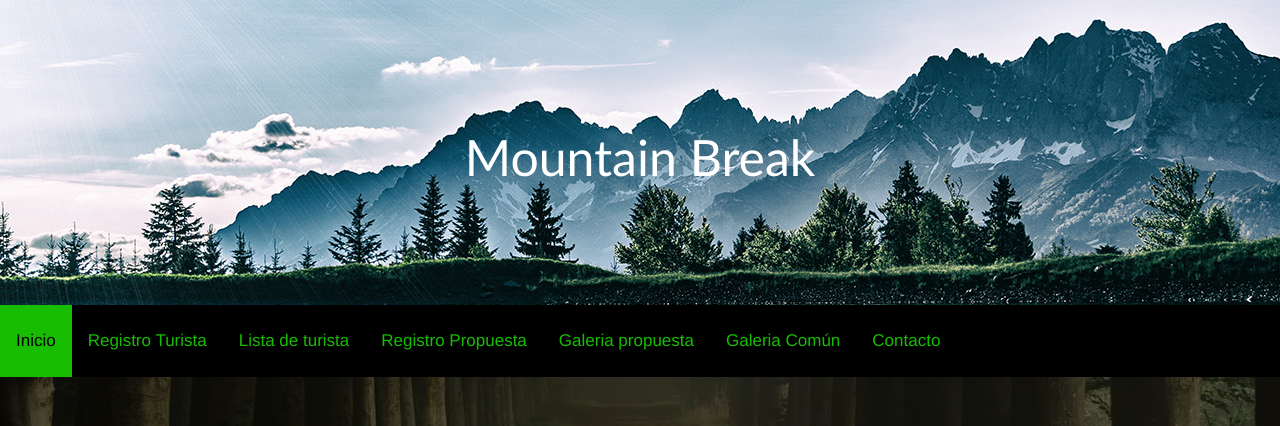
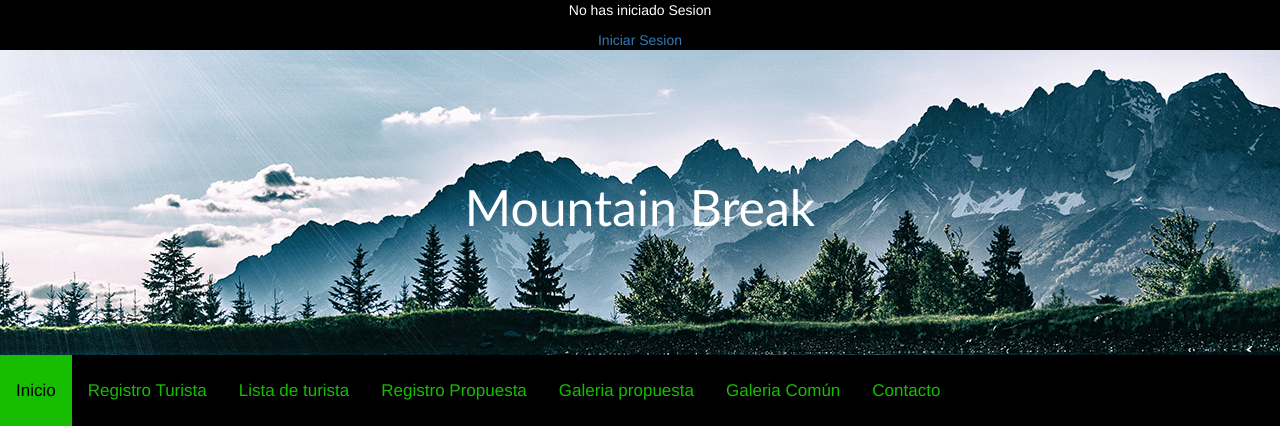
Before and after one commit to aguileralabra/mountainer, a Django app: page /galeria in a window 1280 px wide. Shown: the top 426 px of the page. Run offline with Django 3.2, Linux system fonts and the light colour scheme; some libraries are stand-ins or nearby versions.

Commit message:
avance iniciar sesion

```diff
--- a/mountainer/mysite/mountain/static/css/turistalista.css
+++ b/mountainer/mysite/mountain/static/css/turistalista.css
@@ -76,6 +76,12 @@ text-align: center;
 /*------------------------------
 
 */
+#vistasesion{
+    background-color: black;
+    color:white;
+    text-align: center;
+}
+
 
 
 .container{
--- a/mountainer/mysite/mountain/templates/base_generic.html
+++ b/mountainer/mysite/mountain/templates/base_generic.html
@@ -60,6 +60,15 @@
 			</script>
 	</head>
 	<body>
+	<div id="vistasesion">
+	{% if user.is_authenticated %}
+	<div style="text-align:center">Hola {{ user.username }} Bienvenido</div>
+	<p><a href="{% url 'logout' %}">Cerrar Sesion</a></p>
+	{% else %}
+	<p>No has iniciado Sesion</p>
+	<a href="{% url 'login' %}">Iniciar Sesion</a>
+	{% endif %}
+	</div>
 		<header>
 			<h1> Mountain Break</h1>
         </header>
--- a/mountainer/mysite/mountain/urls.py
+++ b/mountainer/mysite/mountain/urls.py
@@ -1,8 +1,9 @@
-from django.urls import path
+from django.urls import path, include
 from . import views
 
 urlpatterns = [
     path('', views.index, name='index'),
+    path('accounts/', include('django.contrib.auth.urls')),
     path('FormularioTurist',views.crearTurist,name='FormularioTurist'),
     #path('turists/<int:pk>/delete/', views.TuristDelete.as_view(), name='turist-delete'),
     path('Propuestas',views.crearImagen,name='Propuestas'),
@@ -12,6 +13,7 @@ urlpatterns = [
     path('delete/<int:turist_id>', views.delete),
     path('deleteimagen/<int:imagen_id>', views.deleteimagen),
     path('galeria', views.galeria, name='galeria'),
+    path('login', views.login, name='login'),
     path('contacto', views.contacto, name='contacto'),
     path('turists/', views.TuristListView.as_view(), name='turists'),
     path('turists/<int:pk>', views.TuristDetailView.as_view(), name='turist-detail'),
--- a/mountainer/mysite/mountain/views.py
+++ b/mountainer/mysite/mountain/views.py
@@ -55,6 +55,9 @@ def galeria(request):
 def contacto(request):
     return render(request, 'contacto.html', {})
 
+def login(request):
+    return render(request, 'login.html', {})
+
 def index(request):
     num_imagen=Imagen.objects.all().count()
     return render(request, 'index.html', context={'num_imagen':num_imagen},)
--- a/mountainer/mysite/mysite/settings.py
+++ b/mountainer/mysite/mysite/settings.py
@@ -11,7 +11,6 @@ https://docs.djangoproject.com/en/2.2/ref/settings/
 """
 
 import os
-
 # Build paths inside the project like this: os.path.join(BASE_DIR, ...)
 BASE_DIR = os.path.dirname(os.path.dirname(os.path.abspath(__file__)))
 
@@ -120,3 +119,5 @@ USE_TZ = True
 
 STATIC_URL = '/static/'
 STATIC_ROOT = os.path.join(BASE_DIR, 'static')
+
+LOGIN_REDIRECT_URL = 'index'
```
Also changed, not shown: mountainer/mysite/mountain/templates/login.html (added, +14 -0 lines).
